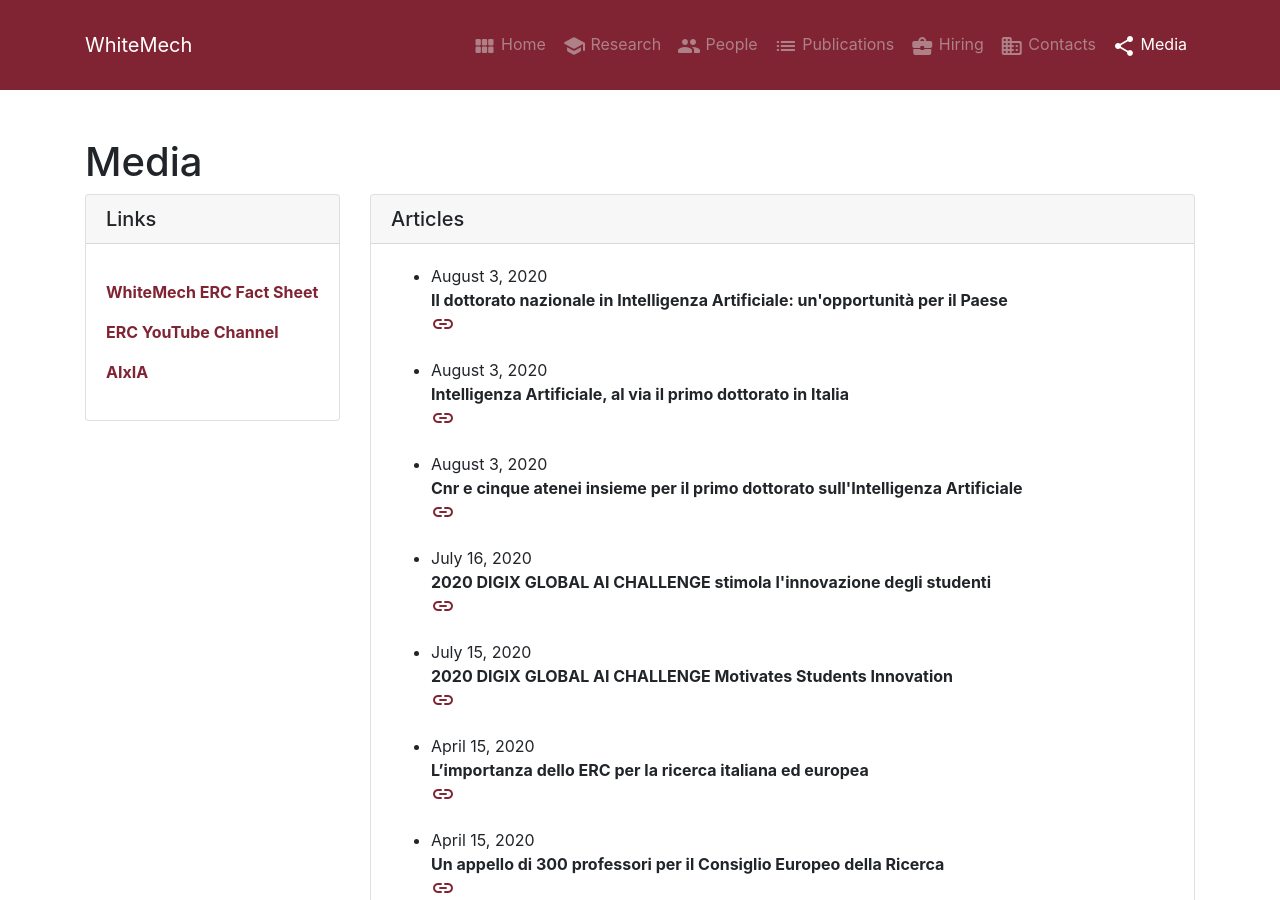
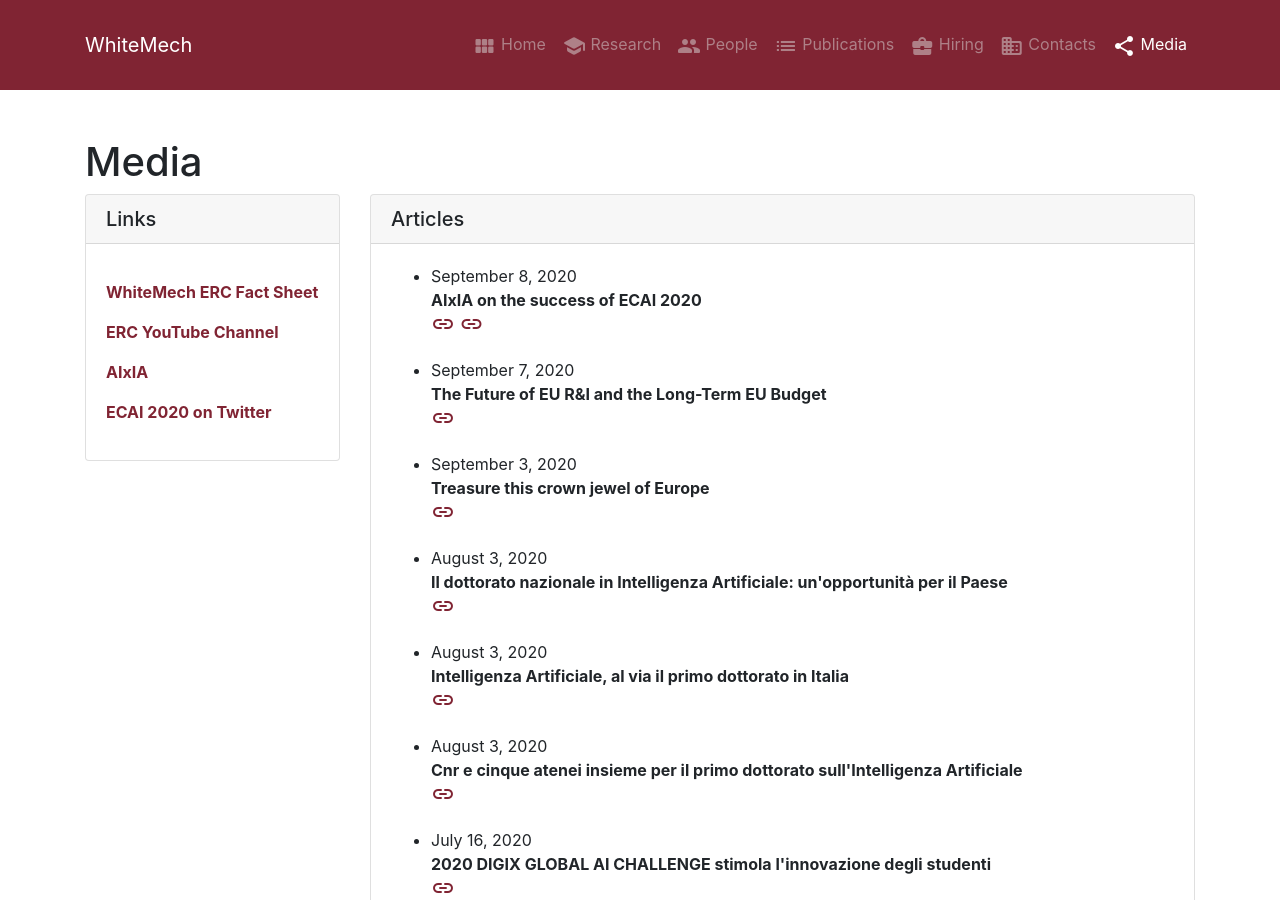
Before and after one commit to whitemech/whitemech.github.io, a Jekyll site: the page built from _pages/media.md, in a window 1280 px wide and 900 px high. Built offline with Jekyll 4.4.1, drawn with Linux system fonts in a browser that asks for light colours.

Commit message:
add 5 links, allow for multiple article links

```diff
--- a/_data/links.yml
+++ b/_data/links.yml
@@ -7,3 +7,6 @@
 -
   title: "AIxIA"
   url: "https://aixia.it/"
+-
+  title: "ECAI 2020 on Twitter"
+  url: "https://twitter.com/ECAI2020"
--- a/_data/media.yml
+++ b/_data/media.yml
@@ -1,136 +1,150 @@
+-
+  date: "September 8, 2020"
+  title: "AIxIA on the success of ECAI 2020"
+  urls:
+    - "https://twitter.com/AI_x_IA/status/1303287023005044736?s=20"
+    - "https://www.facebook.com/AIxIA1988/posts/3401460986577659"
+-
+  date: "September 7, 2020"
+  title: "The Future of EU R&I and the Long-Term EU Budget"
+  urls: "https://erc.europa.eu/news/hearing-itre-european-parliament"
+-
+  date: "September 3, 2020"
+  title: "Treasure this crown jewel of Europe"
+  urls: "https://friendsoftheerc.w.uib.no/about-us/treasure-this-crown-jewel-of-europe/"
 -
   date: "August 3, 2020"
   title: "Il dottorato nazionale in Intelligenza Artificiale: un'opportunità per il Paese"
-  url: "https://www.cnr.it/it/news/9595/il-dottorato-nazionale-in-intelligenza-artificiale-un-opportunita-per-il-paese"
+  urls: "https://www.cnr.it/it/news/9595/il-dottorato-nazionale-in-intelligenza-artificiale-un-opportunita-per-il-paese"
 -
   date: "August 3, 2020"
   title: "Intelligenza Artificiale, al via il primo dottorato in Italia"
-  url: "http://www.rainews.it/dl/rainews/articoli/convenzione-cnr-universita-primo-dottorato-di-ricerca-italiano-in-intelligenza-artificiale-e3658dd1-f447-48dd-b1cf-277306feeade.html"
+  urls: "http://www.rainews.it/dl/rainews/articoli/convenzione-cnr-universita-primo-dottorato-di-ricerca-italiano-in-intelligenza-artificiale-e3658dd1-f447-48dd-b1cf-277306feeade.html"
 -
   date: "August 3, 2020"
   title: "Cnr e cinque atenei insieme per il primo dottorato sull'Intelligenza Artificiale"
-  url: "https://www.repubblica.it/scuola/2020/08/03/news/nasce_il_primo_dottorato_sull_intelligenza_artificiale-263597375/"
+  urls: "https://www.repubblica.it/scuola/2020/08/03/news/nasce_il_primo_dottorato_sull_intelligenza_artificiale-263597375/"
 -
   date: "July 16, 2020"
   title: "2020 DIGIX GLOBAL AI CHALLENGE stimola l'innovazione degli studenti"
-  url: "https://www.lasicilia.it/take/ultima-ora/352735/2020-digix-global-ai-challenge-stimola-l-innovazione-degli-studenti.html"
+  urls: "https://www.lasicilia.it/take/ultima-ora/352735/2020-digix-global-ai-challenge-stimola-l-innovazione-degli-studenti.html"
 -
   date: "July 15, 2020"
   title: "2020 DIGIX GLOBAL AI CHALLENGE Motivates Students Innovation"
-  url: "https://www.prnewswire.co.uk/news-releases/2020-digix-global-ai-challenge-motivates-students-innovation-849667587.html"
+  urls: "https://www.prnewswire.co.uk/news-releases/2020-digix-global-ai-challenge-motivates-students-innovation-849667587.html"
 -
   date: "April 15, 2020"
   title: "L’importanza dello ERC per la ricerca italiana ed europea"
-  url: "https://www.scienzainrete.it/articolo/l’importanza-dello-erc-ricerca-italiana-ed-europea/autori-vari/2020-04-15"
+  urls: "https://www.scienzainrete.it/articolo/l’importanza-dello-erc-ricerca-italiana-ed-europea/autori-vari/2020-04-15"
 -
   date: "April 15, 2020"
   title: "Un appello di 300 professori per il Consiglio Europeo della Ricerca"
-  url: "https://ilbolive.unipd.it/it/news/appello-300-professori-consiglio-europeo-ricerca"
+  urls: "https://ilbolive.unipd.it/it/news/appello-300-professori-consiglio-europeo-ricerca"
 -
   date: "April 15, 2020"
   title: "Lettera aperta | Perché gli ERC sono fondamentali per la ricerca italiana ed europea"
-  url: "https://www.linkiesta.it/2020/04/europa-erc-lettera-300-ricercatori/"
+  urls: "https://www.linkiesta.it/2020/04/europa-erc-lettera-300-ricercatori/"
 -
   date: "April 14, 2020"
   title: "Lettera aperta di 300 ricercatori italiani: \"Gli Erc sono uno strumento essenziale\""
-  url: "https://www.repubblica.it/scienze/2020/04/14/news/lettera_aperta_di_300_ricercatori_italiani_i_finanziamenti_europei_erc_sono_strumenti_essenziali_-254021922/"
+  urls: "https://www.repubblica.it/scienze/2020/04/14/news/lettera_aperta_di_300_ricercatori_italiani_i_finanziamenti_europei_erc_sono_strumenti_essenziali_-254021922/"
 -
   date: "April 13, 2020"
   title: "L’importanza dello European Research Council (ERC) per la ricerca italiana ed europea"
-  url: "https://www.open.online/wp-content/uploads/2020/04/Appello-ERC-13Aprile.pdf"
+  urls: "https://www.open.online/wp-content/uploads/2020/04/Appello-ERC-13Aprile.pdf"
 -
   date: "April 9, 2020"
   title: "TAILOR, la rete scientifica europea per un utilizzo etico dell’Intelligenza Artificiale"
-  url: "http://www.datamanager.it/2020/04/tailor-la-rete-scientifica-europea-per-un-utilizzo-etico-dellintelligenza-artificiale/"
+  urls: "http://www.datamanager.it/2020/04/tailor-la-rete-scientifica-europea-per-un-utilizzo-etico-dellintelligenza-artificiale/"
 -
   date: "February 21, 2020"
   title: "Iran, Italy eager to expand bilateral cooperation"
-  url: "https://www.presstv.com/Detail/2020/02/21/619167/Iran-Italy-Bilateral-Cooperation-"
+  urls: "https://www.presstv.com/Detail/2020/02/21/619167/Iran-Italy-Bilateral-Cooperation-"
 -
   date: "November 2, 2019"
   title: "The 'Super Brains' join ECNU faculty"
-  url: "http://english.ecnu.edu.cn/e1/12/c1703a254226/page.htm"
+  urls: "http://english.ecnu.edu.cn/e1/12/c1703a254226/page.htm"
 -
   date: "August 15, 2019"
   title: "卷积神经网络数学原理解析"
-  url: "https://www.leiphone.com/news/201908/wq1m4fNK8LNuG0Rs.html"
+  urls: "https://www.leiphone.com/news/201908/wq1m4fNK8LNuG0Rs.html"
 -
   date: "August 13, 2019"
   title: "IJCAI 最佳论文出炉! 单设\"中国AI\"Panel，周志华带领AI人才争夺战"
-  url: "https://www.sohu.com/a/333511943_642762"
+  urls: "https://www.sohu.com/a/333511943_642762"
 -
   date: "July 15, 2019"
   title: "IJCAI 2019 将于中国澳门举行，诚邀各位出席!"
-  url: "https://www.leiphone.com/news/201907/sP7nha0GtyWCP5Q1.html"
+  urls: "https://www.leiphone.com/news/201907/sP7nha0GtyWCP5Q1.html"
 -
   date: "May 7, 2019"
   title: "Al via InnovAgorà, la \"piazza\" dei brevetti della ricerca"
-  url: "https://www.corrierenazionale.it/2019/05/07/al-via-innovagora-piazza-brevetti-della-ricerca/"
+  urls: "https://www.corrierenazionale.it/2019/05/07/al-via-innovagora-piazza-brevetti-della-ricerca/"
 -
   date: "May 2, 2019"
   title: "Intelligenza Artificiale per le imprese: ampia partecipazione alla prima edizione dell’AI Forum"
-  url: "https://www.zerounoweb.it/analytics/cognitive-computing/intelligenza-artificiale-per-le-imprese-ampia-partecipazione-alla-prima-edizione-dellai-forum/"
+  urls: "https://www.zerounoweb.it/analytics/cognitive-computing/intelligenza-artificiale-per-le-imprese-ampia-partecipazione-alla-prima-edizione-dellai-forum/"
 -
   date: "April 13, 2019"
   title: "Uomo e intelligenza artificiale, le opinioni (e le paure) degli Italiani"
-  url: "https://www.innovationpost.it/2019/04/13/uomo-e-intelligenza-artificiale-le-opinioni-le-paure-degli-italiani/"
+  urls: "https://www.innovationpost.it/2019/04/13/uomo-e-intelligenza-artificiale-le-opinioni-le-paure-degli-italiani/"
 -
   date: "April 8, 2019"
   title: "ERC ADVANCED GRANTS 2018, I RICERCATORI ITALIANI 4° IN EUROPA"
-  url: "https://www.innovitalia.net/notizia/erc-advanced-grants-2018-i-ricercatori-italiani-4-in-europa/"
+  urls: "https://www.innovitalia.net/notizia/erc-advanced-grants-2018-i-ricercatori-italiani-4-in-europa/"
 -
   date: "April 1, 2019"
   title: "L’Italia dei \"cervelli in fuga\" è quinta nella ricerca europea"
-  url: "https://www.corriereuniv.it/cms/2019/04/litalia-dei-cervelli-in-fuga-e-quinta-nella-ricerca-europea/"
+  urls: "https://www.corriereuniv.it/cms/2019/04/litalia-dei-cervelli-in-fuga-e-quinta-nella-ricerca-europea/"
 -
   date: "March 31, 2019"
   title: "Radio Radicale: Media e dintorni"
-  url: "https://www.radioradicale.it/scheda/570045/media-e-dintorni"
+  urls: "https://www.radioradicale.it/scheda/570045/media-e-dintorni"
 -
   date: "March 29, 2019"
   title: "European Research Council premia la Sapienza: finanziamenti alla ricerca"
-  url: "http://www.radiosapienza.net/european-research-counsil-premia-la-sapienza-finanziamenti-alla-ricerca/"
+  urls: "http://www.radiosapienza.net/european-research-counsil-premia-la-sapienza-finanziamenti-alla-ricerca/"
 -
   date: "March 29, 2019"
   title: "Intelligenza artificiale, materia attiva e precursori sismici: tre docenti Sapienza ottengono il finanziamento dell’ERC"
-  url: "https://www.uniroma1.it/it/notizia/intelligenza-artificiale-materia-attiva-e-precursori-sismici-tre-docenti-sapienza-ottengono"
+  urls: "https://www.uniroma1.it/it/notizia/intelligenza-artificiale-materia-attiva-e-precursori-sismici-tre-docenti-sapienza-ottengono"
 -
   date: "March 29, 2019"
   title: "Artificial Intelligence, Active Matter and Seismic Precursors: Three Sapienza Professors Obtain ERC Funding"
-  url: "https://www.uniroma1.it/en/notizia/artificial-intelligence-active-matter-and-seismic-precursors-three-sapienza-professors"
+  urls: "https://www.uniroma1.it/en/notizia/artificial-intelligence-active-matter-and-seismic-precursors-three-sapienza-professors"
 -
   date: "March 28, 2019"
   title: "Intelligenza artificiale, materia attiva e precursori sismici: tre docenti Sapienza ottengono il finanziamento dell’ERC"
-  url: "https://www.casilinanews.it/95557/attualita/intelligenza-artificiale-materia-attiva-precursori-sismici-tre-docenti-sapienza-finanziamento-erc.html"
+  urls: "https://www.casilinanews.it/95557/attualita/intelligenza-artificiale-materia-attiva-precursori-sismici-tre-docenti-sapienza-finanziamento-erc.html"
 -
   date: "March 28, 2019"
   title: "Ricerca: ecco gli italiani premiati dall’European Research Council"
-  url: "https://www.ilsole24ore.com/art/ricerca-ecco-italiani-premiati-dall-european-research-council--ABJj6piB"
+  urls: "https://www.ilsole24ore.com/art/ricerca-ecco-italiani-premiati-dall-european-research-council--ABJj6piB"
 -
   date: "March 28, 2019"
   title: "EU invests EUR 540 million to boost cutting-edge research"
-  url: "https://www.eurekalert.org/pub_releases/2019-03/erc-eie032719.php"
+  urls: "https://www.eurekalert.org/pub_releases/2019-03/erc-eie032719.php"
 -
   date: "March 28, 2019"
   title: "Intelligenza artificiale, due italiani tra i ricercatori premiati dall'European Research Council"
-  url: "https://www.repubblica.it/tecnologia/2019/03/28/news/intelligenza_artificiale_due_italiani_tra_i_ricercatori_premiati_dall_european_research_council-222697870/"
+  urls: "https://www.repubblica.it/tecnologia/2019/03/28/news/intelligenza_artificiale_due_italiani_tra_i_ricercatori_premiati_dall_european_research_council-222697870/"
 -
   date: "March 21, 2019"
   title: "Intelligenza artificiale, progetto CLAIRE arriva a Roma: riunirà oltre 250 gruppi di ricerca in Europa"
-  url: "https://www.blitzquotidiano.it/scienza-e-tecnologia/intelligenza-artificiale-progetto-claire-roma-ricerca-3013385/"
+  urls: "https://www.blitzquotidiano.it/scienza-e-tecnologia/intelligenza-artificiale-progetto-claire-roma-ricerca-3013385/"
 -
   date: "February 27, 2019"
   title: "La ricerca italiana sull’intelligenza artificiale, per renderla “trasparente”: il progetto"
-  url: "https://www.agendadigitale.eu/cultura-digitale/la-ricerca-italiana-vuole-rendere-trasparente-lintelligenza-artificiale-ecco-come/"
+  urls: "https://www.agendadigitale.eu/cultura-digitale/la-ricerca-italiana-vuole-rendere-trasparente-lintelligenza-artificiale-ecco-come/"
 -
   date: "February 12, 2019"
   title: "Intelligenza Artificiale, l’Italia sarà in Cina ospite della Conferenza IJCAI 2019"
-  url: "https://www.key4biz.it/intelligenza-artificiale-litalia-sara-in-cina-ospite-della-conferenza-ijcai-2019/242686/"
+  urls: "https://www.key4biz.it/intelligenza-artificiale-litalia-sara-in-cina-ospite-della-conferenza-ijcai-2019/242686/"
 -
   date: "July 9, 2018"
   title: "Che cosa farà il laboratorio nazionale di intelligenza artificiale e sistemi intelligenti (Aiis)"
-  url: "https://www.industriaitaliana.it/intelligenza-artificiale-un-laboratorio-nazionale-per-le-sfide-del-futuro/"
+  urls: "https://www.industriaitaliana.it/intelligenza-artificiale-un-laboratorio-nazionale-per-le-sfide-del-futuro/"
 -
   date: "July 2, 2018"
   title: "Nasce il laboratorio nazionale sull’ Intelligenza Artificiale"
-  url: "https://www.industriaitaliana.it/nasce-il-laboratorio-nazionale-sull-intelligenza-artificiale/"
+  urls: "https://www.industriaitaliana.it/nasce-il-laboratorio-nazionale-sull-intelligenza-artificiale/"
--- a/_pages/media.md
+++ b/_pages/media.md
@@ -14,9 +14,9 @@ permalink: /media
   <h5 class="card-header">Links</h5>
   <div class="card-body">
     <p class="card-text">
-    {% for article in site.data.links %}
+    {% for link in site.data.links %}
         <p class="text-justify">
-        <a target="_blank" href="{{ article.url }}"><b>{{ article.title }}</b></a>
+        <a target="_blank" href="{{ link.url }}"><b>{{ link.title }}</b></a>
         </p>
     {% endfor %}
     </p>
@@ -33,7 +33,9 @@ permalink: /media
         <p class="text-justify">
         {{ article.date }}<br>
         <b>{{ article.title }}</b><br>
-        <a target="_blank" href="{{ article.url }}"><i class="material-icons-round">link</i></a>
+        {% for url in article.urls %}
+            <a target="_blank" href="{{ url }}"><i class="material-icons-round">link</i></a>
+        {% endfor %}
         </p>
         </li>
     {% endfor %}
```
